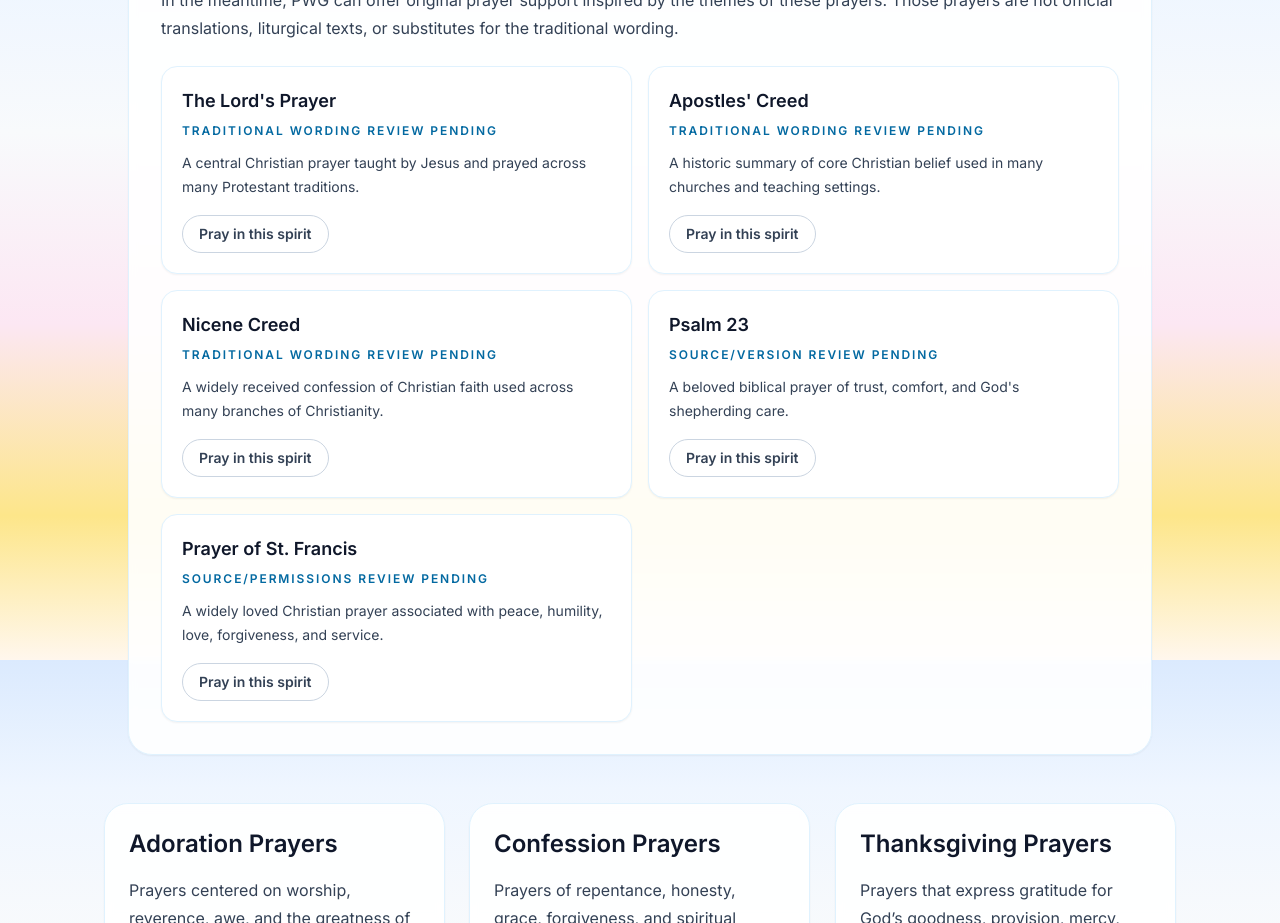
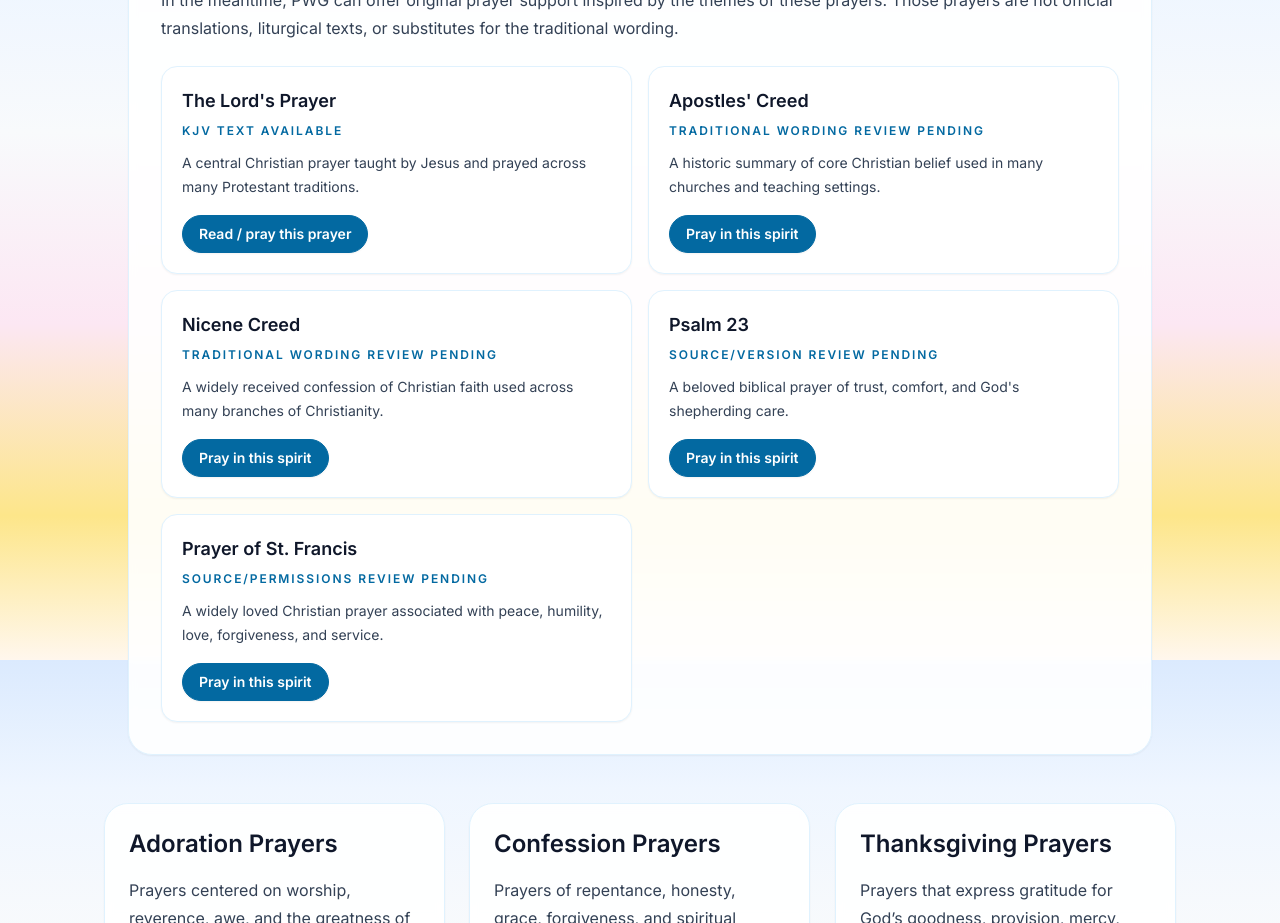
Before and after one commit to Skkyfarm/pray-with-god, a Next.js app: page /prayer-types/protestant in a window 1280 px wide. Shown: the part 940-1863 px from the top of the page. Built offline with nearby package versions, Linux system fonts and the light colour scheme; no server answers.

Commit message:
Add KJV Lord's Prayer historical prayer path

```diff
--- a/app/pray/page.tsx
+++ b/app/pray/page.tsx
@@ -877,19 +877,49 @@ return preferred?.voiceURI || '';
   }, [mode, activeCatalogKey, freePrayerOptions, prayerTypeParam]);
 
   useEffect(() => {
-    if (mode !== 'classic') return;
-    if (traditionalOptions.length === 0) return;
-
-    const exists = traditionalOptions.some(
-      (item) =>
-        item.label === selectedPrayerLabel && item.kind === selectedPrayerKind
-    );
-
-    if (!exists) {
-      setSelectedPrayerLabel(traditionalOptions[0].label);
-      setSelectedPrayerKind(traditionalOptions[0].kind);
+    const isProtestantLordsPrayer =
+      mode === 'classic' &&
+      (activeCatalogKey === 'protestant' || selectedTradition === 'protestant') &&
+      selectedPrayerKind === 'named' &&
+      selectedPrayerLabel.replace(/[’‘]/g, "'") === "The Lord's Prayer";
+
+    if (!isProtestantLordsPrayer) return;
+
+    if (
+      prayer === PROTESTANT_LORDS_PRAYER_KJV &&
+      hasSubmitted &&
+      !isReflecting &&
+      !error
+    ) {
+      return;
     }
-  }, [mode, traditionalOptions, selectedPrayerLabel, selectedPrayerKind]);
+
+    if (typeof window !== 'undefined' && 'speechSynthesis' in window) {
+      window.speechSynthesis.cancel();
+    }
+
+    abortRef.current?.abort();
+    abortRef.current = null;
+
+    setIsSpeaking(false);
+    setPrayer(PROTESTANT_LORDS_PRAYER_KJV);
+    setGeneratedPrayerId('');
+    setError('');
+    setHasSubmitted(true);
+    setShowSaveModal(false);
+    setSafetyNotice(null);
+    setIsReflecting(false);
+  }, [
+    mode,
+    activeCatalogKey,
+    selectedTradition,
+    selectedPrayerKind,
+    selectedPrayerLabel,
+    prayer,
+    hasSubmitted,
+    isReflecting,
+    error,
+  ]);
 
   function stopSpeaking() {
     if (typeof window === 'undefined' || !('speechSynthesis' in window)) return;
--- a/app/prayer-types/protestant/page.tsx
+++ b/app/prayer-types/protestant/page.tsx
@@ -18,15 +18,34 @@ function getPrayerTypeHref(slug: string) {
 }
 
 function getPrayThisTypeHref(slug: string) {
-  return `/pray?path=protestant&type=${slug}`;
+  return `/pray?path=protestant&prayerType=${encodeURIComponent(slug)}`;
+}
+
+const LORDS_PRAYER_KJV_PRAY_HREF =
+  "/pray?path=protestant&mode=classic&prayerLabel=The+Lord%27s+Prayer&prayerKind=named";
+
+function getFoundationalPrayerHref(name: string) {
+  if (name === "The Lord's Prayer") {
+    return LORDS_PRAYER_KJV_PRAY_HREF;
+  }
+
+  return "/pray?path=protestant";
+}
+
+function getFoundationalPrayerActionLabel(name: string) {
+  if (name === "The Lord's Prayer") {
+    return "Read / pray this prayer";
+  }
+
+  return "Pray in this spirit";
 }
 
 const PROTESTANT_FOUNDATIONAL_PRAYERS = [
   {
-    name: "The Lord's Prayer",
-    status: "Traditional wording review pending",
-    note: "A central Christian prayer taught by Jesus and prayed across many Protestant traditions.",
-  },
+  name: "The Lord's Prayer",
+  status: "KJV text available",
+  note: "A central Christian prayer taught by Jesus and prayed across many Protestant traditions.",
+},
   {
     name: "Apostles' Creed",
     status: "Traditional wording review pending",
@@ -127,7 +146,7 @@ export default function ProtestantPrayerTypesPage() {
             {PROTESTANT_FOUNDATIONAL_PRAYERS.map((item) => (
               <article
                 key={item.name}
-                className="rounded-2xl border border-sky-100 bg-white p-5 shadow-sm"
+                className="rounded-2xl border border-sky-100 bg-white p-5 shadow-sm transition hover:border-purple-200 hover:shadow-[0_0_28px_rgba(168,85,247,0.24)]"
               >
                 <h3 className="text-lg font-semibold">{item.name}</h3>
 
@@ -141,11 +160,12 @@ export default function ProtestantPrayerTypesPage() {
 
                 <div className="mt-4">
                   <Link
-                    href="/pray?path=protestant"
-                    className="inline-flex rounded-full border border-slate-300 bg-white px-4 py-2 text-sm font-semibold text-slate-700 transition hover:border-slate-400 hover:bg-slate-50"
+                    href={getFoundationalPrayerHref(item.name)}
+                    className="pwg-guided-action inline-flex rounded-full border border-sky-700 bg-sky-700 px-4 py-2 text-sm font-semibold text-white shadow-sm transition hover:bg-sky-800 hover:shadow-[0_0_22px_rgba(14,165,233,0.35)] focus:outline-none focus-visible:ring-4 focus-visible:ring-sky-200 active:shadow-[0_0_28px_rgba(14,165,233,0.45)]"
                   >
-                    Pray in this spirit
+                    {getFoundationalPrayerActionLabel(item.name)}
                   </Link>
+
                 </div>
               </article>
             ))}
```
